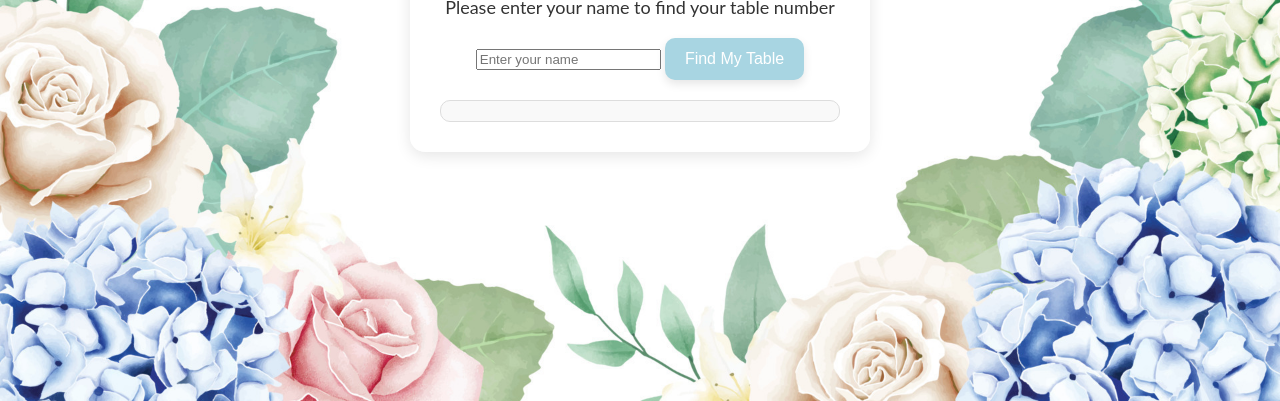
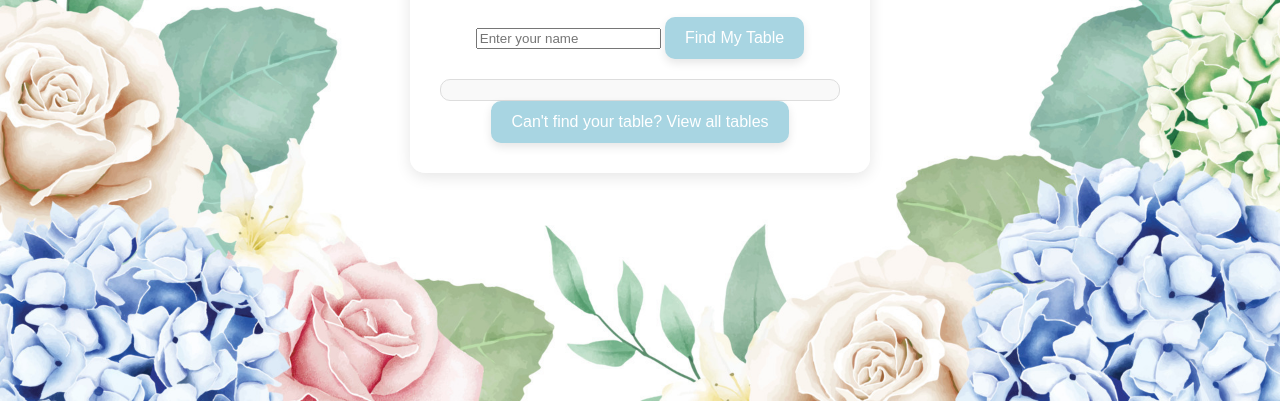
Before and after one commit to tsbowman00/tsbowman00, a plain HTML site: page index.html in a window 1280 px wide. Shown: the part 399-800 px from the top of the page. Drawn offline with Linux system fonts and the light colour scheme.

Commit message:
allow users to view the CSV file if they can't find their name and table otherwise

```diff
--- a/app.js
+++ b/app.js
@@ -71,5 +71,37 @@ function searchTable() {
         });
 }
 
+// Function to show the entire CSV content in a table format
+function showCSV() {
+    var csvFilePath = "guest_list.csv";
+
+    fetch(csvFilePath)
+        .then(response => {
+            if (!response.ok) {
+                throw new Error('Network response was not ok');
+            }
+            return response.text();
+        })
+        .then(data => {
+            var rows = data.split('\n');
+            var tableHTML = "<table border='1'><tr><th>Guest Name</th><th>Table Number</th></tr>";
+
+            // Loop through each row of the CSV (skipping header row)
+            for (var i = 1; i < rows.length; i++) {
+                var cols = rows[i].split(',');
+
+                // Add rows to the table
+                tableHTML += "<tr><td>" + cols[0].trim() + "</td><td>" + cols[1].trim() + "</td></tr>";
+            }
+
+            tableHTML += "</table>";
+            document.getElementById('csvContent').innerHTML = tableHTML;
+        })
+        .catch(error => {
+            console.error('Error:', error);
+            document.getElementById('csvContent').innerHTML = "There was an error loading the table list.";
+        });
+}
+
 // Call the loadGuestNames function when the page loads to populate the datalist
 document.addEventListener('DOMContentLoaded', loadGuestNames);
--- a/index.html
+++ b/index.html
@@ -14,6 +14,8 @@
 	<datalist id="guestNames"></datalist>
 	<button onclick="searchTable()">Find My Table</button>
         <div class="result" id="result"></div>
+	<button onclick="showCSV()">Can't find your table? View all tables</button>
+        <div id="csvContent" class="csv-content"></div> <!-- Container for displaying CSV content -->
     </div>
 
     <script src="app.js"></script>
```
